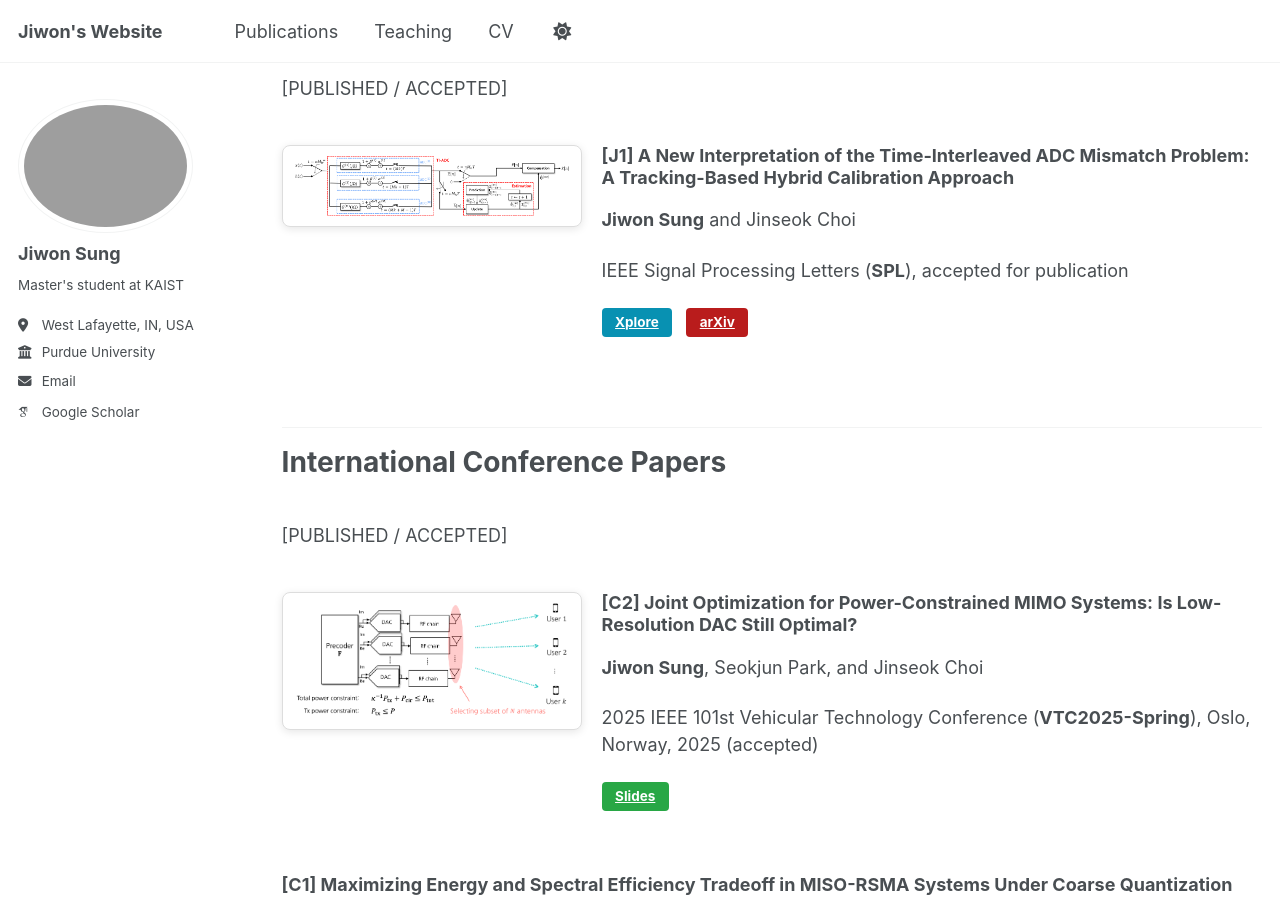
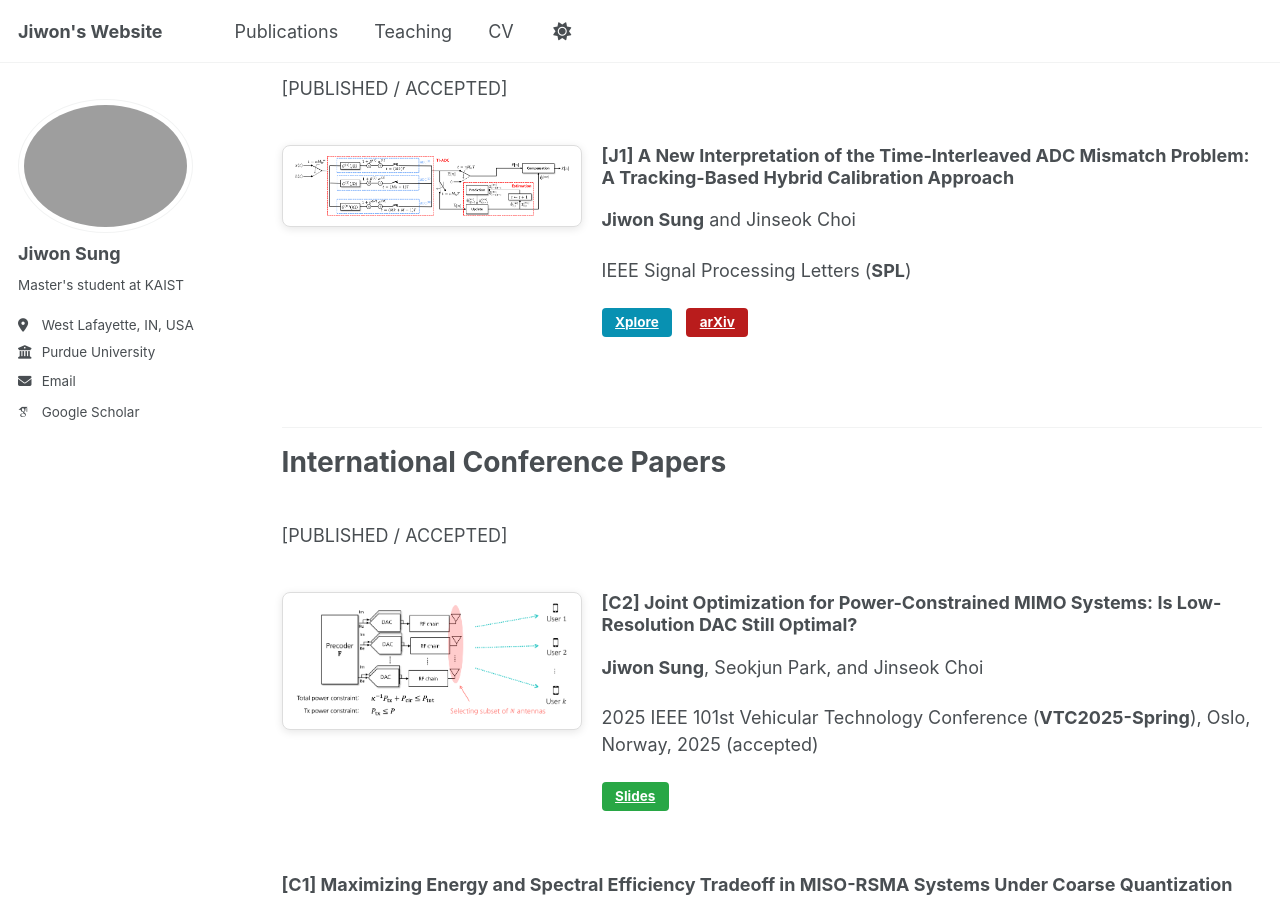
Before and after one commit to sunione/sunione.github.io, a Jekyll site: the page built from _pages/publications.md, in a window 1280 px wide and 900 px high, scrolled down 447 px. Built offline with Jekyll 4.4.1, drawn with Linux system fonts in a browser that asks for light colours; some web fonts are replaced.

Commit message:
Update publications.md

```diff
--- a/_pages/publications.md
+++ b/_pages/publications.md
@@ -6,22 +6,6 @@ author_profile: true
 ---
 
 
-<!--
-<div style="display: flex; align-items: flex-start; margin-bottom: 30px; border-bottom: 1px solid #eee; padding-bottom: 20px;">
-  <img src="/images/paper-example.png" alt="Paper Example" style="width: 250px; height: auto; margin-right: 20px; flex-shrink: 0;">
-  <div>
-    <h3 style="margin-top: 0;">Paper Title Number 5, with math E=mc²</h3>
-    <p><em>Your Name</em>, You</p>
-    <p>GitHub Journal of Bugs, 2024</p>
-    <p>This paper is about a famous math equation, E=mc²</p>
-    <p>
-      <a href="https://arxiv.org/abs/2024.xxxxx" class="btn btn--primary btn--small">arXiv</a>
-      <a href="http://academicpages.github.io/files/paper3.pdf" class="btn btn--primary btn--small">Xplore</a>
-      <a href="/files/paper5-slides.pdf" class="btn btn--primary btn--small">Slides</a>
-    </p>
-  </div>
-</div>
--->
 
 
 <div style="height: 10px;"></div>
@@ -60,7 +44,7 @@ author_profile: true
   <div>
     <h3 style="margin-top: 0;"> [J1] A New Interpretation of the Time-Interleaved ADC Mismatch Problem: A Tracking-Based Hybrid Calibration Approach </h3>
     <p> <strong>Jiwon Sung</strong> and Jinseok Choi </p>
-    <p> IEEE Signal Processing Letters (<strong>SPL</strong>), accepted for publication </p>
+    <p> IEEE Signal Processing Letters (<strong>SPL</strong>) </p>
     <p>
       <a href="https://ieeexplore.ieee.org/document/11153655" class="btn btn--xplore btn--small">Xplore</a>
       <a href="https://arxiv.org/abs/2503.10022" class="btn btn--arxiv btn--small">arXiv</a>
```
